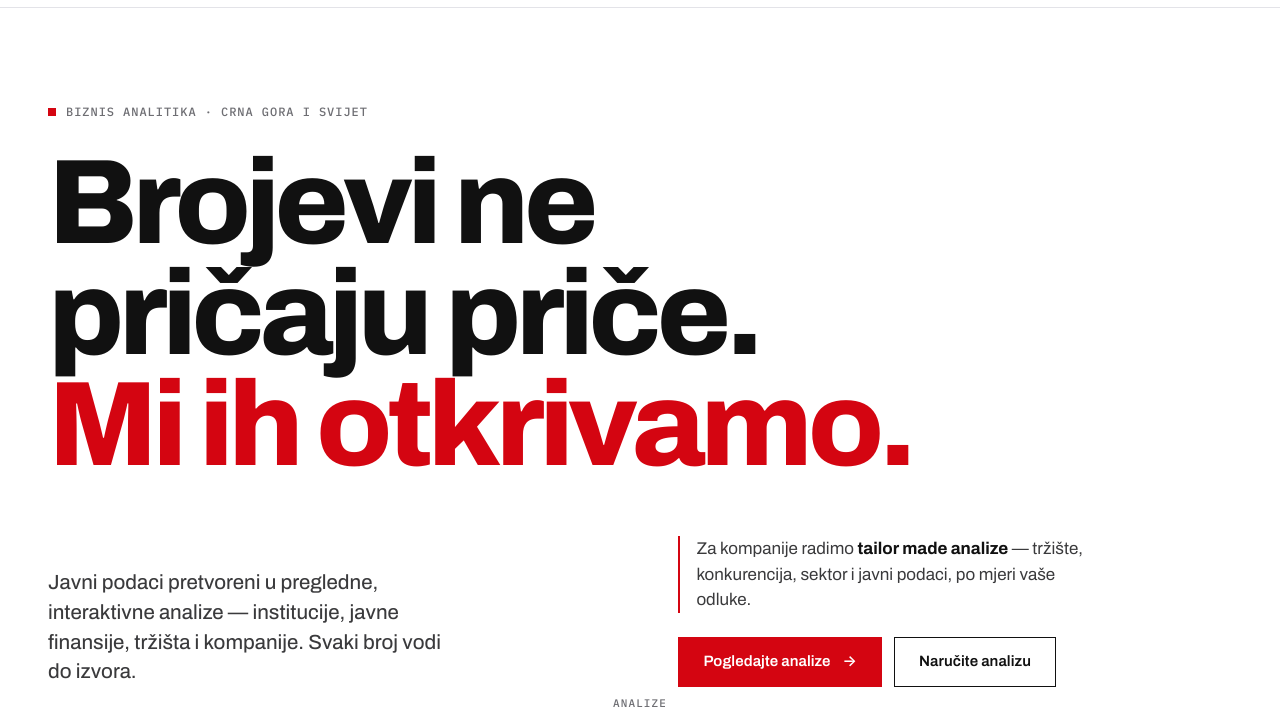
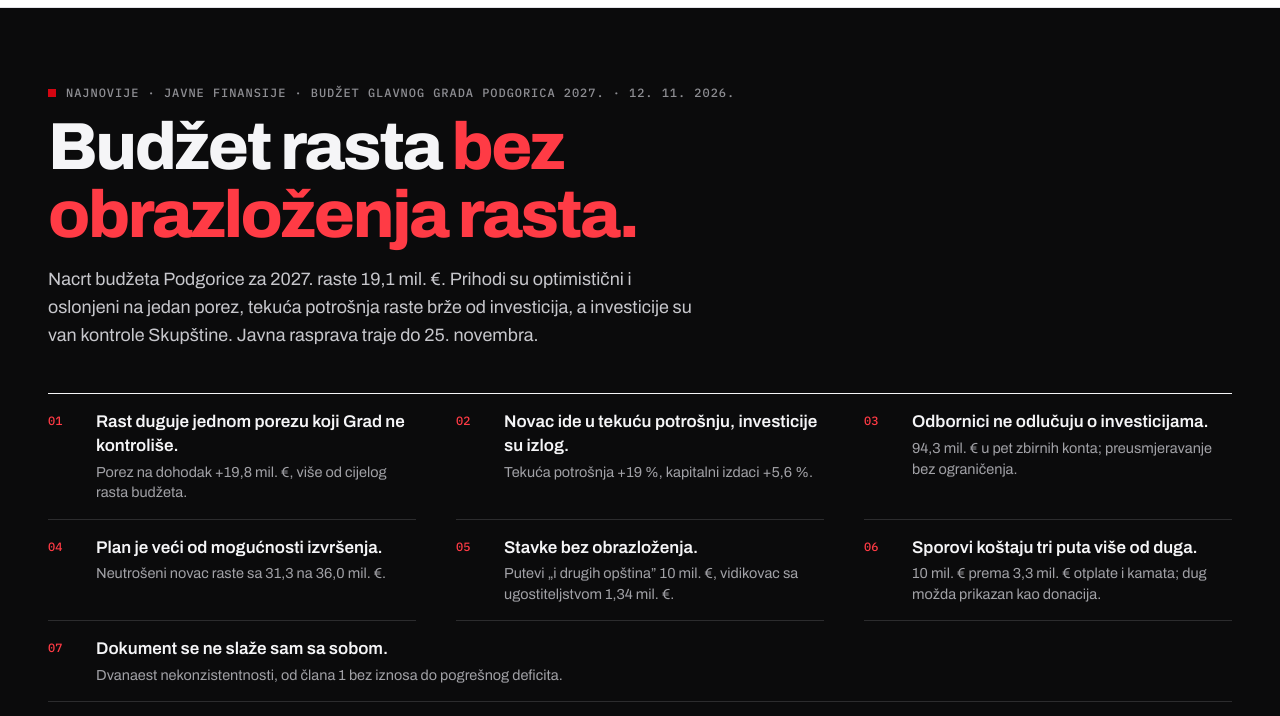
Before and after one commit to MilosVukovic2024/podaci.me, a plain HTML site: page index.html in a window 1280 px wide. Shown: the part 48-764 px from the top of the page. Drawn offline with Linux system fonts and the light colour scheme.

Commit message:
Kritika budžeta Podgorice 2027 na naslovnoj i na početku analize
Naslovna: istaknuti blok „Budžet rasta bez obrazloženja rasta” prije heroja,
sa sedam poruka i linkovima. Analiza: ključne poruke su sada prvi blok (h1).

Co-Authored-By: Claude Opus 5.5 <noreply@anthropic.com>
Claude-Session: https://claude.ai/code/session_01AQo9Q2XwhNd8QygncsNB6f

```diff
--- a/index.html
+++ b/index.html
@@ -28,6 +28,19 @@
 <script>document.documentElement.className='js';window.__noJsT=setTimeout(function(){if(!window.P)document.documentElement.className='no-js'},4000)</script>
 <script defer src="/assets/podaci.js?v=2.1" onerror="document.documentElement.className='no-js'"></script>
 <style>
+/* ---------- istaknuta kritika ---------- */
+.feat{background:var(--night);color:#f5f5f7;padding-block:clamp(40px,6vw,80px)}
+.feat .wrap{display:block}
+.feat .eyebrow{color:#8e8e93}
+.feat__h{margin:14px 0 0;font-weight:800;font-size:clamp(32px,5.2vw,68px);line-height:1.02;letter-spacing:-.035em;text-wrap:balance;max-width:16ch}
+.feat__h span{color:#ff3b45}
+.feat__lead{margin:16px 0 0;font-size:clamp(16px,1.4vw,19px);line-height:1.55;color:#c7c7cc;max-width:64ch}
+.feat__list{list-style:none;margin:clamp(28px,4vw,44px) 0 0;padding:0;border-top:1px solid #f5f5f7;display:grid;grid-template-columns:repeat(auto-fit,minmax(min(100%,340px),1fr));column-gap:40px}
+.feat__list li{display:grid;grid-template-columns:36px minmax(0,1fr);gap:12px;padding:16px 0;border-bottom:1px solid #2c2c2e;font-size:17px;line-height:1.4;font-weight:600}
+.feat__list b{font:500 12px/1.9 var(--f-mono);color:#ff3b45}
+.feat__list small{display:block;margin-top:4px;font-weight:400;font-size:14.5px;color:#a1a1a6}
+.feat__list li:last-child:nth-child(3n+1){grid-column:1/-1}
+.feat__cta{display:flex;flex-wrap:wrap;gap:12px;margin-top:clamp(28px,4vw,40px)}
 /* ---------- hero ---------- */
 .hero{position:relative;min-height:calc(100svh - var(--nav-h));display:flex;flex-direction:column;padding-top:clamp(56px,12vh,140px)}
 .hero .wrap{flex:1;display:flex;flex-direction:column;width:100%}
@@ -142,6 +155,24 @@ a.area:hover h3{color:var(--accent-text)}
 </header>
 
 <main id="main">
+
+  <section class="feat tone-night" id="kriticki" aria-labelledby="feat-h">
+    <div class="wrap">
+      <p class="eyebrow">Najnovije · Javne finansije · Budžet Glavnog grada Podgorica 2027. · 12. 11. 2026.</p>
+      <h2 class="feat__h" id="feat-h">Budžet rasta <span>bez obrazloženja rasta.</span></h2>
+      <p class="feat__lead">Nacrt budžeta Podgorice za 2027. raste 19,1 mil. €. Prihodi su optimistični i oslonjeni na jedan porez, tekuća potrošnja raste brže od investicija, a investicije su van kontrole Skupštine. Javna rasprava traje do 25. novembra.</p>
+      <ol class="feat__list">
+        <li><b>01</b><span>Rast duguje jednom porezu koji Grad ne kontroliše.<small>Porez na dohodak +19,8 mil. €, više od cijelog rasta budžeta.</small></span></li>
+        <li><b>02</b><span>Novac ide u tekuću potrošnju, investicije su izlog.<small>Tekuća potrošnja +19 %, kapitalni izdaci +5,6 %.</small></span></li>
+        <li><b>03</b><span>Odbornici ne odlučuju o investicijama.<small>94,3 mil. € u pet zbirnih konta; preusmjeravanje bez ograničenja.</small></span></li>
+        <li><b>04</b><span>Plan je veći od mogućnosti izvršenja.<small>Neutrošeni novac raste sa 31,3 na 36,0 mil. €.</small></span></li>
+        <li><b>05</b><span>Stavke bez obrazloženja.<small>Putevi „i drugih opština” 10 mil. €, vidikovac sa ugostiteljstvom 1,34 mil. €.</small></span></li>
+        <li><b>06</b><span>Sporovi koštaju tri puta više od duga.<small>10 mil. € prema 3,3 mil. € otplate i kamata; dug možda prikazan kao donacija.</small></span></li>
+        <li><b>07</b><span>Dokument se ne slaže sam sa sobom.<small>Dvanaest nekonzistentnosti, od člana 1 bez iznosa do pogrešnog deficita.</small></span></li>
+      </ol>
+      <div class="feat__cta"><a class="btn btn--red" href="/analize/budzet-podgorice-2027/#kriticki">Pročitajte kritiku <span class="arr" aria-hidden="true">→</span></a><a class="btn" href="/analize/budzet-podgorice-2027/">Cijela analiza u osam poglavlja <span class="arr" aria-hidden="true">→</span></a></div>
+    </div>
+  </section>
 
   <section class="hero" id="top" aria-labelledby="hero-h">
     <div class="wrap">
```
Also changed, not shown: analize/budzet-podgorice-2027/index.html (+38 -37 lines).
